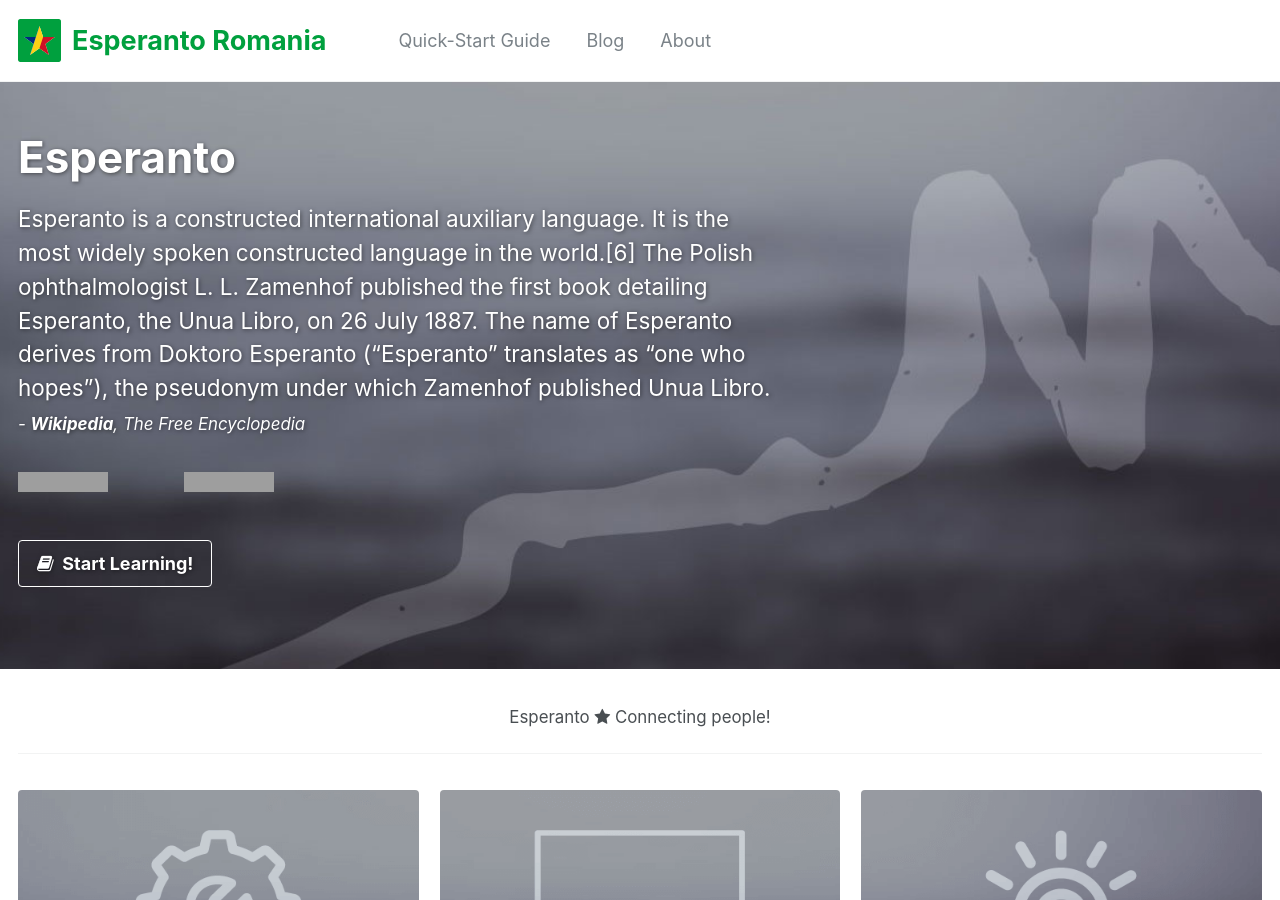
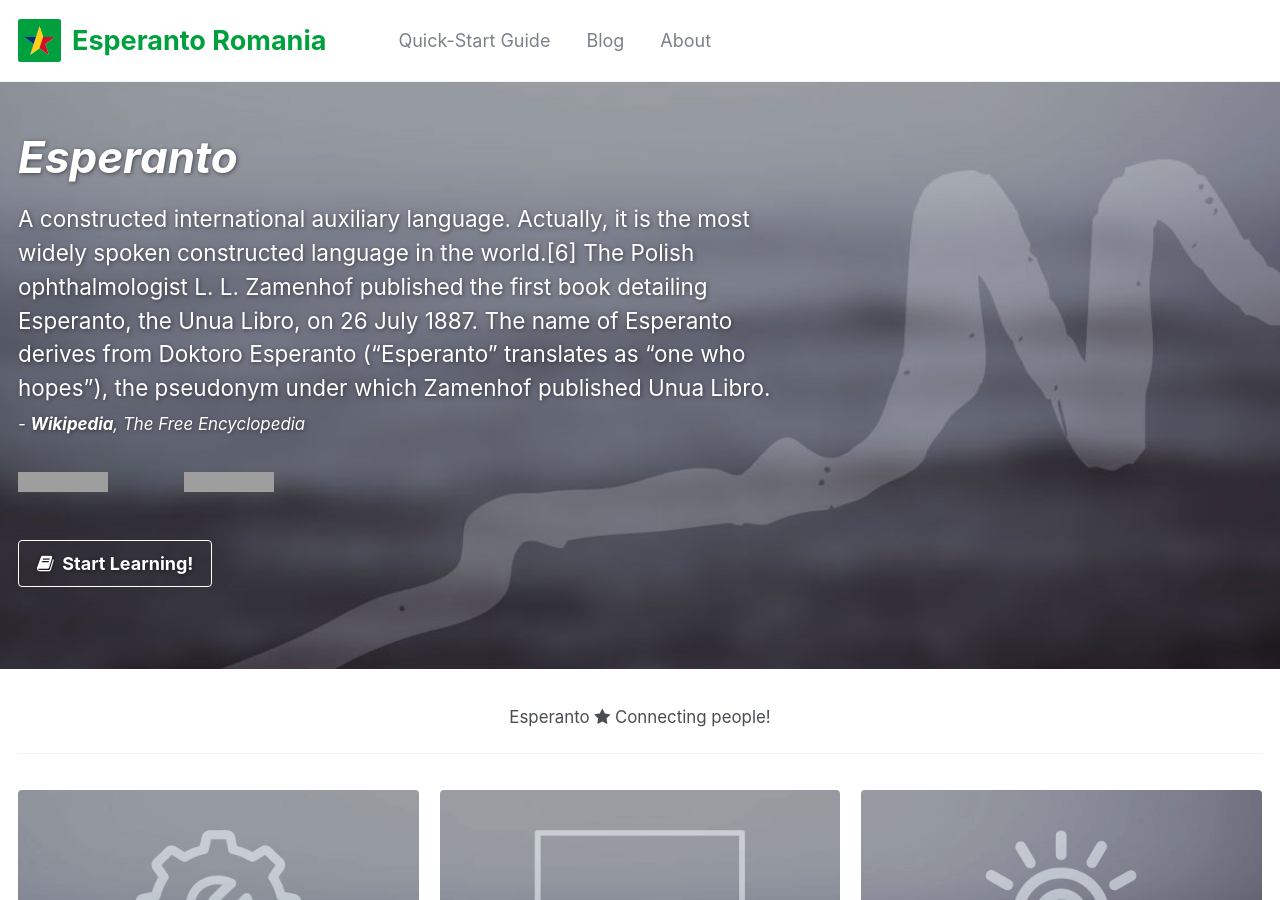
Before and after one commit to esperanto-ro/esperanto-ro.github.io, a Jekyll site: the page built from _pages/home.md, in a window 1280 px wide and 900 px high. Built offline with Jekyll 4.4.1, drawn with Linux system fonts in a browser that asks for light colours; grey boxes are pictures that could not be loaded.

Commit message:
Customize splash text on home page

```diff
--- a/_includes/page__hero.html
+++ b/_includes/page__hero.html
@@ -31,10 +31,10 @@
     <div class="wrapper">
       <h1 class="page__title" itemprop="headline">
         {% if paginator %}
-          Esperanto {% unless paginator.page == 1 %} {{ site.data.ui-text[site.locale].page }} {{ paginator.page }}{% endunless %}
+          <i>Esperanto</i> {% unless paginator.page == 1 %} {{ site.data.ui-text[site.locale].page }} {{ paginator.page }}{% endunless %}
           <!-- {{ site.title }}{% unless paginator.page == 1 %} {{ site.data.ui-text[site.locale].page }} {{ paginator.page }}{% endunless %} -->
         {% else %}
-          Esperanto
+          <i>Esperanto</i>
           <!-- {{ page.title | default: site.title | markdownify | remove: "<p>" | remove: "</p>" }} -->
         {% endif %}
       </h1>
--- a/_pages/home.md
+++ b/_pages/home.md
@@ -8,7 +8,7 @@ header:
   cta_label: "<i class='fa fa-book'></i> &nbsp;Start Learning!"
   cta_url: "http://en.lernu.net/"
   caption:
-excerpt: 'Esperanto is a constructed international auxiliary language. It is the most widely spoken constructed language in the world.[6] The Polish ophthalmologist L. L. Zamenhof published the first book detailing Esperanto, the Unua Libro, on 26 July 1887. The name of Esperanto derives from Doktoro Esperanto ("Esperanto" translates as "one who hopes"), the pseudonym under which Zamenhof published Unua Libro.<br /> <small><i> - <b>Wikipedia</b>, The Free Encyclopedia</i></small><br /><br /> {::nomarkdown}<iframe style="display: inline-block;" src="https://ghbtns.com/github-btn.html?user=esperanto-ro&repo=esperanto-ro.github.io&type=star&count=true&size=large" frameborder="0" scrolling="0" width="160px" height="30px"></iframe> <iframe style="display: inline-block;" src="https://ghbtns.com/github-btn.html?user=esperanto-ro&repo=esperanto-ro.github.io&type=fork&count=true&size=large" frameborder="0" scrolling="0" width="158px" height="30px"></iframe>{:/nomarkdown}'
+excerpt: 'A constructed international auxiliary language. Actually, it is the most widely spoken constructed language in the world.[6] The Polish ophthalmologist L. L. Zamenhof published the first book detailing Esperanto, the Unua Libro, on 26 July 1887. The name of Esperanto derives from Doktoro Esperanto ("Esperanto" translates as "one who hopes"), the pseudonym under which Zamenhof published Unua Libro.<br /> <small><i> - <b>Wikipedia</b>, The Free Encyclopedia</i></small><br /><br /> {::nomarkdown}<iframe style="display: inline-block;" src="https://ghbtns.com/github-btn.html?user=esperanto-ro&repo=esperanto-ro.github.io&type=star&count=true&size=large" frameborder="0" scrolling="0" width="160px" height="30px"></iframe> <iframe style="display: inline-block;" src="https://ghbtns.com/github-btn.html?user=esperanto-ro&repo=esperanto-ro.github.io&type=fork&count=true&size=large" frameborder="0" scrolling="0" width="158px" height="30px"></iframe>{:/nomarkdown}'
 feature_row:
   - image_path: mm-customizable-feature.png
     alt: "customizable"
```
